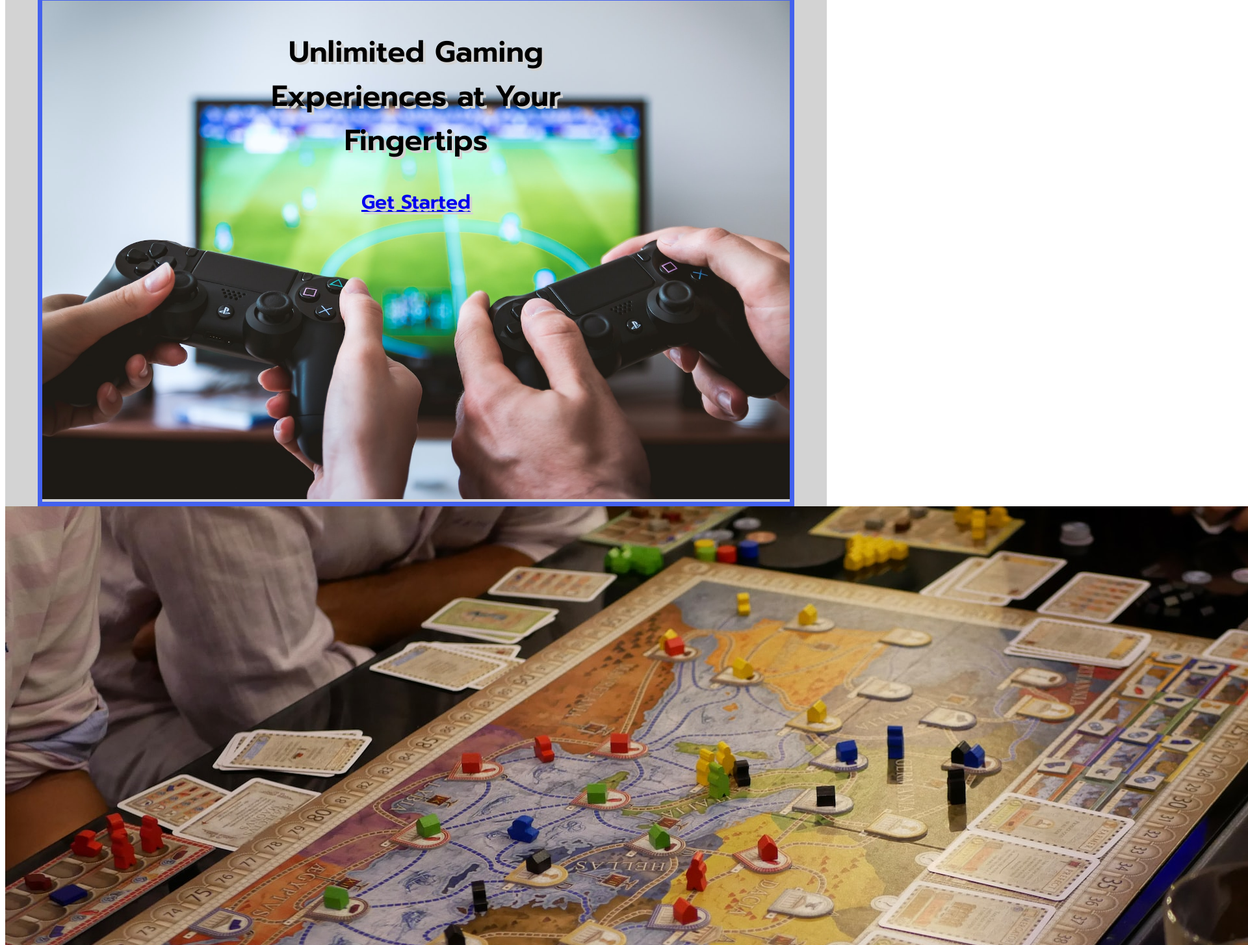
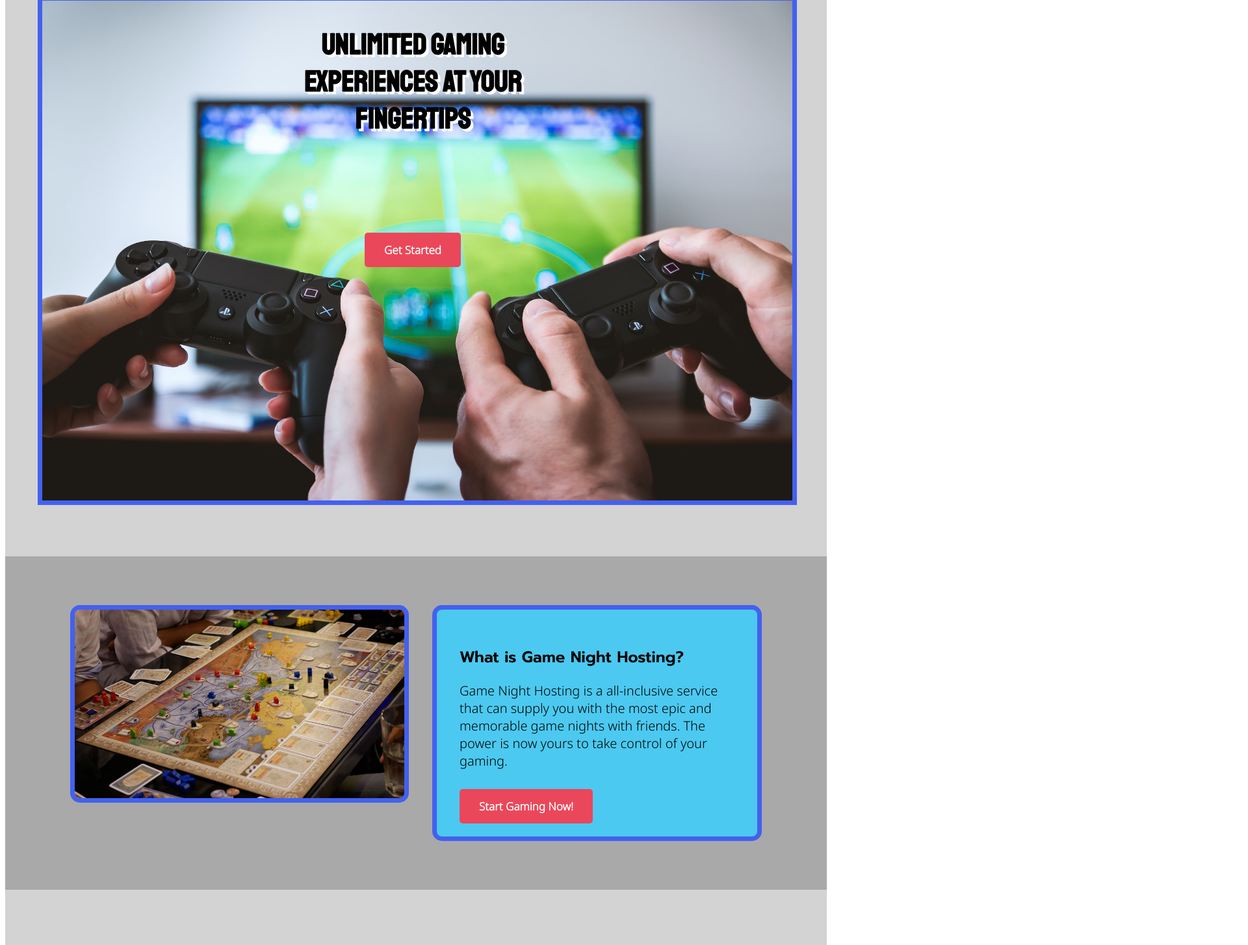
Before and after one commit to neilpack/projects, a plain HTML site: page gamenight/index.html in a window 1280 px wide. Shown: the part 166-1620 px from the top of the page at 65% size, 1920 px wide, since content can reach past the window. Drawn offline with Linux system fonts and the light colour scheme.

Commit message:
finished home page

```diff
--- a/gamenight/index.html
+++ b/gamenight/index.html
@@ -32,18 +32,18 @@
             <section id="hero-msg">
             <h1 class="home-title">Unlimited Gaming Experiences at Your Fingertips</h1>
                 <div class="button-box">
-                    <a class="book" href="setnight.html">Get Started</a>
+                    <a class="getstarted" href="setnight.html">Get Started</a>
                 </div>
             </section>
         </div>
 
         <!-- MIDDLE SECTION -->
-        <main>
+        <main class="home-content-grid" >
             <div id="background"></div>
             <img class="home-boardgame" src="images/board.jpg" alt="Friends playing a board game">
             <section class="msg">
-                <h2>What is Game Night Hosting?</h2>
-                <p>Game Night Hosting is a all-inclusive service that can supply you with the most epic and memorable game nights with friends. The power is now yours to take control of your gaming.</p>
+                <h2 class="middle-home-title">What is Game Night Hosting?</h2>
+                <p class="middle-home-paragraph">Game Night Hosting is a all-inclusive service that can supply you with the most epic and memorable game nights with friends. The power is now yours to take control of your gaming.</p>
                 <a class='join' href="setnight.html">Start Gaming Now!</a>
             </section>
         </main>
--- a/gamenight/styles/style.css
+++ b/gamenight/styles/style.css
@@ -1,5 +1,5 @@
 /* IMPORTS (Titles: Prompt, Paragraph: Noto Sans)*/
-@import url('https://fonts.googleapis.com/css2?family=Noto+Sans:wght@300&family=Prompt:wght@600&display=swap');
+@import url('https://fonts.googleapis.com/css2?family=Noto+Sans:wght@300&family=Prompt:wght@600&family=Staatliches&display=swap');
 
 /* HEADER CSS */
 #content {
@@ -58,31 +58,102 @@ nav a:hover {
 /* HERO HOME PAGE */
 #hero {
     display: grid;
-    grid-template-columns: 50px 1fr 1fr 1fr 1fr 50px ;
+    grid-template-columns: 50px 1fr 60px ;
 }
 #hero-img {
     width:100%;
+    border: 7px solid #4361EE;
 }
 #hero_box {
-    grid-column: 2/6;
+    grid-column: 2/2;
     grid-row: 1/3;
-    border: 7px solid #4361EE;
+    margin-bottom: -25px;
 }
 #hero-msg {
     text-align: center;
     color: black;
-    grid-column: 3/5;
+    grid-column: 2/2;
     grid-row: 1/2;
-    margin-top: 15px;
-    font-family: "Prompt";
+    margin-top: 10px;
+    margin-left: 400px;
+    margin-right: 400px;
+    font-family: "Staatliches";
     font-weight: bold;
     font-size: 30px;
-    text-shadow: 4px 4px lightgray;
+    text-shadow: 4px 4px white;
+}
+.button-box {
+    margin-top: 150px;
+}
+.getstarted {
+    text-decoration: none;
+    padding: 15px 30px;
+    font-family: "Noto Sans";
+    background-color:#EB475A;
+    color: white;
+    font-size: 17px;
+    border-radius: 5px;
+    text-shadow: none;
+}
+.getstarted:hover {
+    background-color: #960018;
+}
+
+/* HOME PAGE CONTENT */
+.home-content-grid {
+    margin-top: 175px;
+    display: grid;
+    grid-template-columns: 100px 1fr 50px 1fr 100px;
+    grid-template-rows: 1fr;
+}
+.home-boardgame {
+    width: 100%;
+    grid-column: 2/2;
+    grid-row: 1/1;
+    border: 7px solid #4361EE;
+    border-radius: 15px 15px 15px 15px;
+}
+#background {
+    background-color: darkgray;
+    margin-top: -75px;
+    margin-bottom: -75px;
+    width: 100%;
+    grid-column: 1/6;
+    grid-row: 1/3;
+}
+section.msg {
+    background-color: #4cc9f0;
+    font-family: "Noto Sans";
+    grid-column: 4/5;
+    grid-row: 1/1;
+    padding: 35px;
+    border: 7px solid #4361EE;
+    border-radius: 15px 15px 15px 15px;
+}
+.middle-home-title {
+    font-family: 'Prompt';
+}
+.middle-home-paragraph {
+    font-size: 20px;
+    margin-bottom: 45px;
+}
+.join {
+    text-decoration: none;
+    padding: 15px 30px;
+    font-family: "Noto Sans";
+    background-color:#EB475A;
+    color: white;
+    font-size: 17px;
+    border-radius: 5px;
+    font-weight: bold;
+}
+.join:hover {
+    background-color: #960018;
 }
 
 /* FOOTER CSS */
 footer {
-    margin-top: 100px;
+    margin-top: 175px;
     padding: 25px 50px;
     background-color:#3a0ca3;
     color: white;
```
